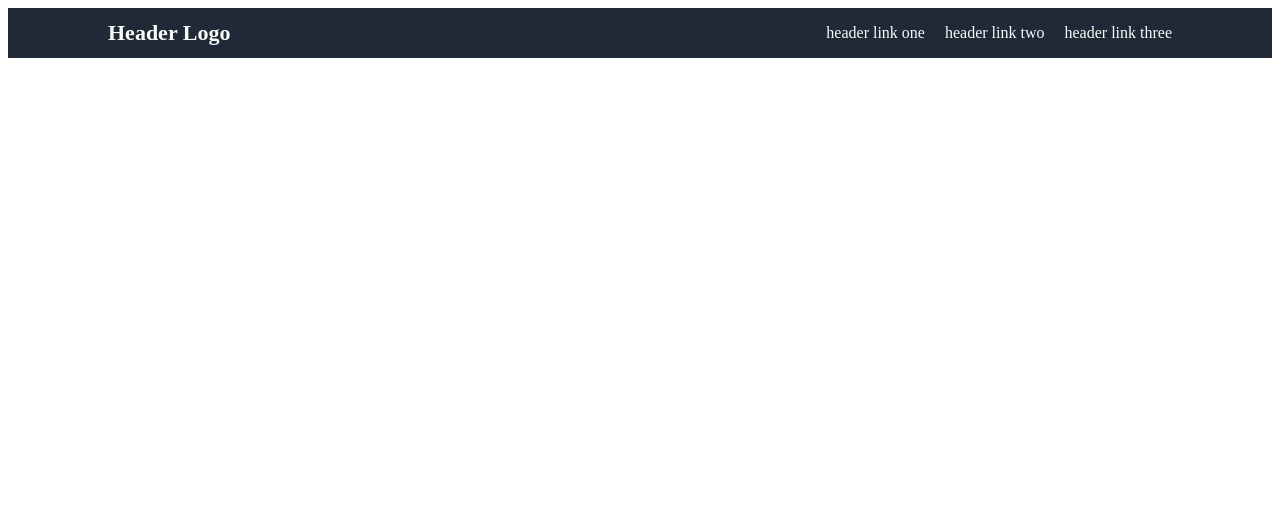
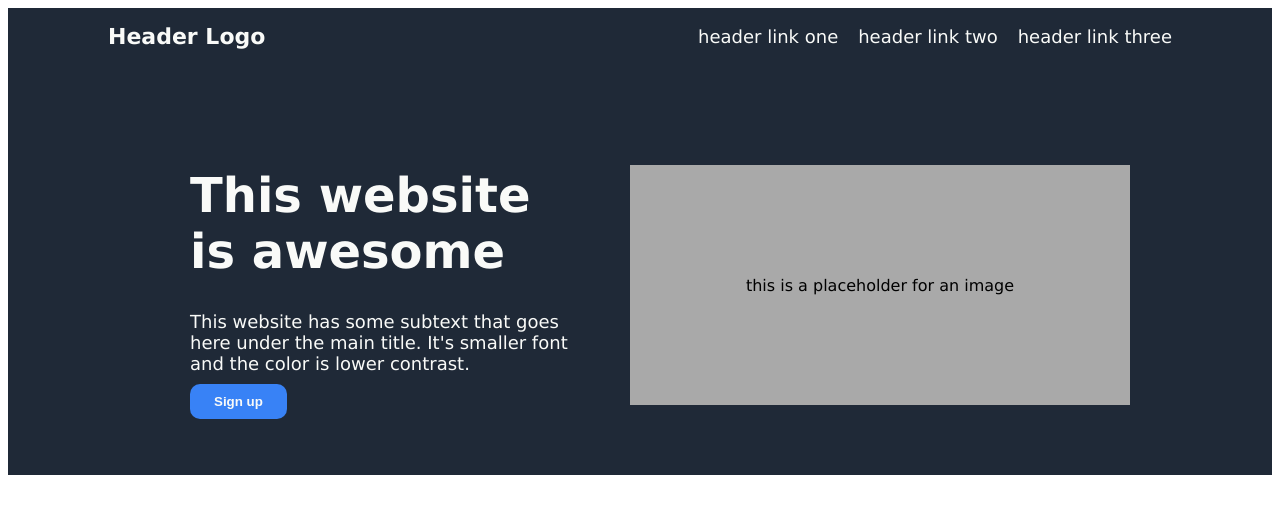
Before and after one commit to asparts/Odin-project, a plain HTML site: page landing-page/index.html in a window 1280 px wide. Drawn offline with Linux system fonts and the light colour scheme.

Commit message:
content-1

```diff
--- a/landing-page/index.html
+++ b/landing-page/index.html
@@ -18,7 +18,19 @@
             <li><a href="">header link three</a></li>
         </ul>
     </div>
-    </header>
+</div>
+
+<div class="content-1">
+    <div class="content-1-text">
+        <h1>This website is awesome</h1>
+        <p>This website has some subtext that goes here under the main title. It's smaller font and the color is lower contrast.</p>
+        <button class="sign-up-btn">Sign up</button>
+    </div>
+    <div class="content-1-img">
+        <img>this is a placeholder for an image</img>
+    </div>
+
+</div>
 
 </body>
 </html>
--- a/landing-page/style.css
+++ b/landing-page/style.css
@@ -1,3 +1,6 @@
+body{
+    font-family:Verdana, Geneva, Tahoma, sans-serif;
+}
 ul{
     display: flex;
     justify-content: space-between;
@@ -27,4 +30,46 @@ a{
     justify-self: flex-end;
     margin-left: auto;
     margin-right: 100px;
+    font-size: 18px;
+    color: #F9FAF8;
 }
+.content-1{
+    display:flex;
+    padding-top: 30px;
+    background-color: #1F2937;
+    justify-content: center;
+    align-items: center;
+}
+.content-1-text{
+    width: 400px;
+    height: 300px;
+    padding: 40px;
+}
+.content-1-text h1{
+    color:#F9FAF8;
+    font-size: 48px;
+    font-weight: bolder;
+}
+.content-1-text p{
+    font-size: 18px;
+    color: #F9FAF8;
+    margin-bottom: 10px;
+}
+.content-1-text .sign-up-btn{
+    background-color: #3882F6;
+    color:#F9FAF8;
+    border-radius: 10px;
+    padding: 10px;
+    padding-right: 24px;
+    padding-left: 24px;
+    font-weight: bold;
+    border-style: none;
+}
+.content-1-img{
+    width: 500px;
+    height: 240px;
+    background-color: darkgrey;
+    display: flex;
+    justify-content: center;
+    align-items: center;
+}
```
